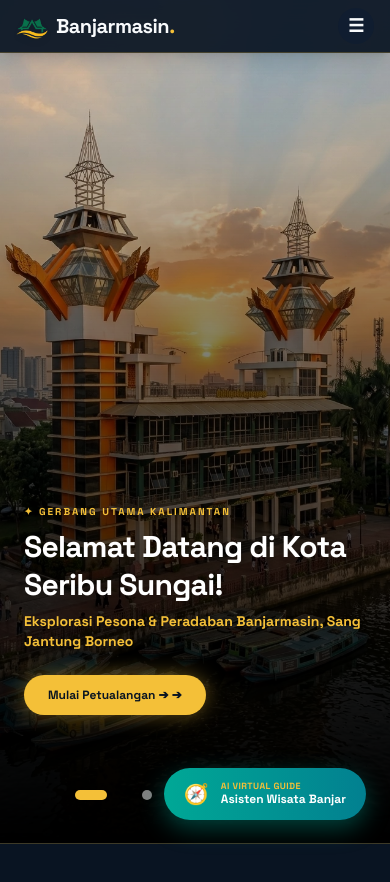
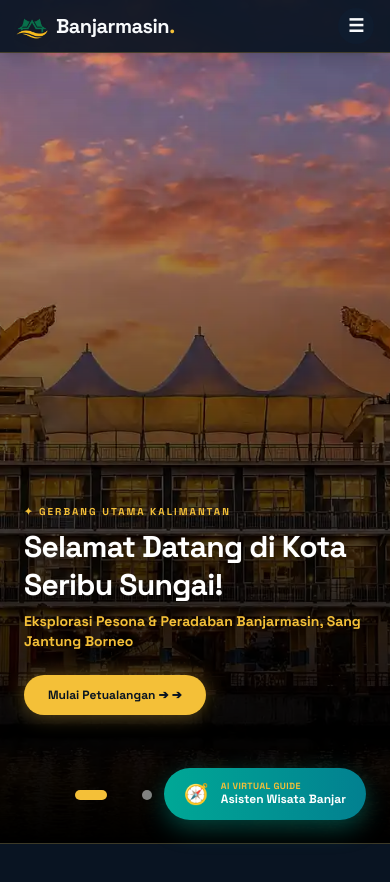
Before and after one commit to codesbykhairannoor/websitebanjarmasin, a Next.js app: page / in a window 390 px wide. Shown: the top 882 px of the page. Built offline with nearby package versions, Linux system fonts and the light colour scheme.

Commit message:
fix: use banjarmasinkota1.webp for mobile menara pandang hero image to guarantee highest sharpness

```diff
--- a/src/app/layout.jsx
+++ b/src/app/layout.jsx
@@ -68,7 +68,7 @@ export default function RootLayout({ children }) {
     <html lang="id" className={`${plusJakartaSans.variable} ${spaceGrotesk.variable}`}>
       <head>
         {/* Preload LCP Hero Images */}
-        <link rel="preload" as="image" href="/home/hero-mobile-menara-pandang.webp" fetchPriority="high" />
+        <link rel="preload" as="image" href="/home/banjarmasinkota1.webp" fetchPriority="high" />
         <link rel="preload" as="image" href="/home/banjarmasinkota.webp" fetchPriority="high" media="(min-width: 768px)" />
 
         {/* Deferred Google Tag Manager (Strictly Interaction-Only for Lighthouse 100) */}
--- a/src/views/Home.jsx
+++ b/src/views/Home.jsx
@@ -26,7 +26,7 @@ export default function Home() {
   };
   // === STATE FOR HERO SLIDES ===
   const showcaseImages = [
-    { id: 0, shortTitle: "Sambutan", icon: "✨", btnLink: "#wisata", img: "/home/banjarmasinkota.webp", mobileImg: "/home/hero-mobile-menara-pandang.webp" },
+    { id: 0, shortTitle: "Sambutan", icon: "✨", btnLink: "#wisata", img: "/home/banjarmasinkota.webp", mobileImg: "/home/banjarmasinkota1.webp" },
     { id: 1, shortTitle: "Sungai", icon: "🛶", btnLink: "/wisata", img: "/home/hero_pasar_terapung.webp", mobileImg: "/home/hero-mobile-pasar-terapung.webp" },
     { id: 2, shortTitle: "Kuliner", icon: "🍜", btnLink: "/kuliner", img: "/home/hero_soto_banjar.webp", mobileImg: "/home/hero-soto-banjar-mobile.webp" },
     { id: 3, shortTitle: "Budaya", icon: "🏛️", btnLink: "/sejarah", img: "/home/hero_kain_sasirangan.webp", mobileImg: "/home/hero-sasirangan-mobile.webp" },
```
